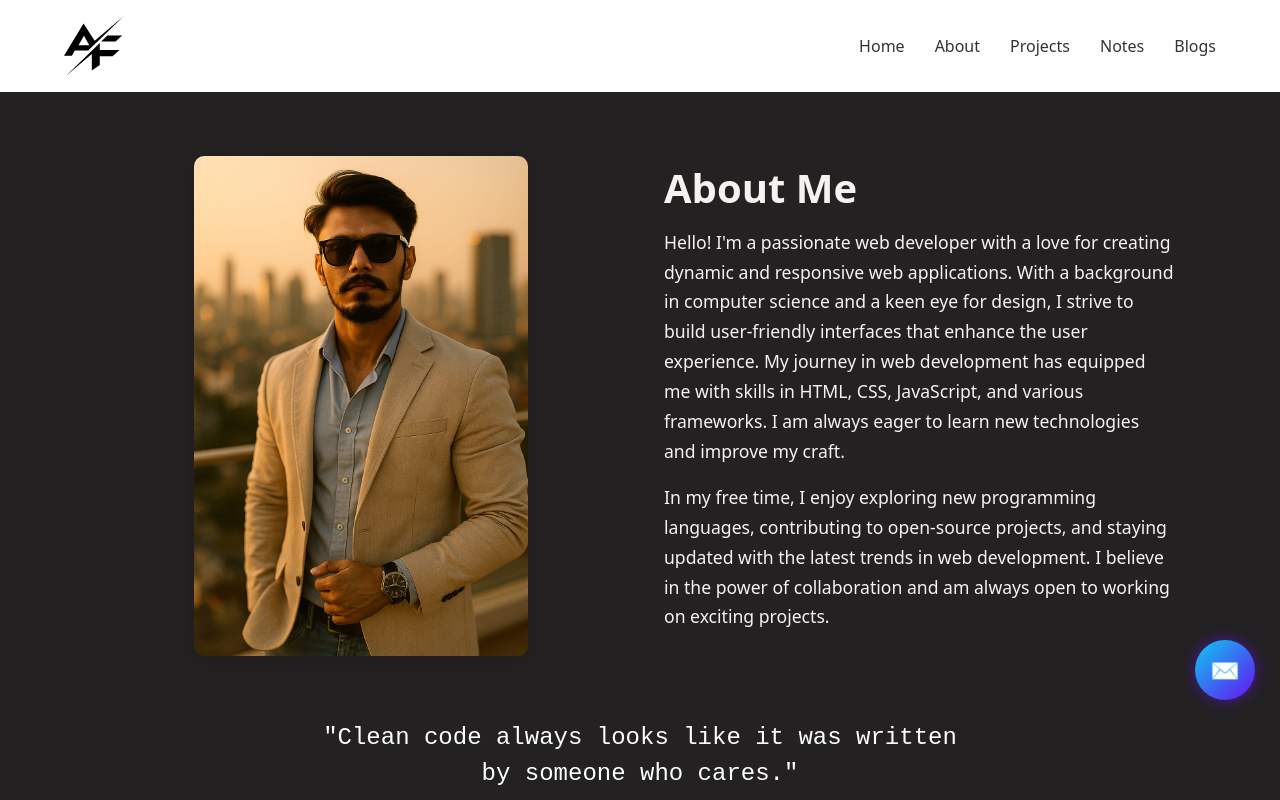
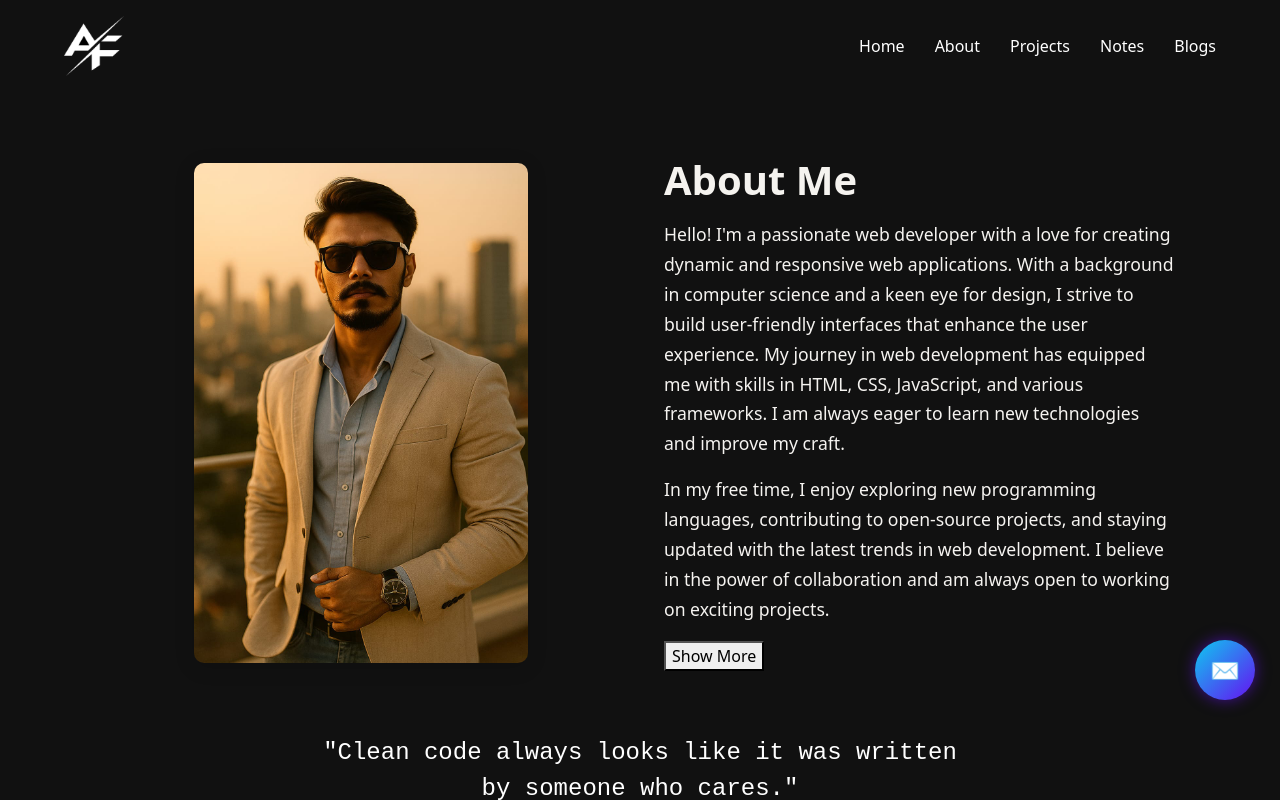
Before and after one commit to amansrivastavv/amanportfolio, a React (Vite) app: page /about in a window 1280 px wide. Built offline with nearby package versions, Linux system fonts and the light colour scheme.

Commit message:
fixed navbar links style and creatd a aboutdetails page

```diff
--- a/src/components/AboutImgCard.jsx
+++ b/src/components/AboutImgCard.jsx
@@ -76,13 +76,11 @@ const DecayCard = ({
     <div
       ref={svgRef}
       className="content"
-      /* parent box keeps requested size, but can be overridden by CSS */
       style={{ width, height }}
     >
       <svg
-        /* origin 0 0 so इमेज crop न हो */
         viewBox={`0 0 ${vbW} ${vbH}`}
-        preserveAspectRatio="xMidYMid meet"   /* ‘meet’ = no crop, letter‑boxed if needed */
+        preserveAspectRatio="xMidYMid meet"
         className="svg"
       >
         {/* ─────── FX filter ─────── */}
--- a/src/components/Navbar.css
+++ b/src/components/Navbar.css
@@ -4,9 +4,8 @@
   justify-content: space-between;
   align-items: center;
   padding: 16px 5%;
-  position: relative !important;
-    top: auto !important;
-  z-index: 10;
+  position: relative;
+    top: auto;
   transition: background-color 0.3s ease, color 0.3s ease;
 }
 
@@ -59,7 +58,7 @@
 }
 
 .nav-links a {
-  text-decoration: none;
+  text-decoration: none !important;
   font-weight: 500;
   transition: color 0.3s ease;
 }
@@ -100,10 +99,15 @@
   padding: 20px;
   display: flex;
   flex-direction: column;
+  align-items: center;
   gap: 16px;
   box-shadow: 0 8px 16px rgba(0, 0, 0, 0.1);
   transition: background-color 0.3s ease, color 0.3s ease;
   background-color: #fff;
+  z-index: 10;
+}
+a{
+  text-decoration: none !important;
 }
 
 .navbar-dark .mobile-menu {
--- a/src/components/Navbar.jsx
+++ b/src/components/Navbar.jsx
@@ -3,7 +3,7 @@ import { Link, useLocation } from 'react-router-dom';
 import { AnimatePresence, motion } from 'framer-motion';
 import './Navbar.css';
 import DarkLogo from '../assets/logos/AFBlack.svg';
-import LightLogo from '../assets/logos/AFWhite.png'
+import LightLogo from '../assets/logos/AFWhite.png';
 
 const menuItems = [
   { name: 'Home', path: '/' },
@@ -18,17 +18,15 @@ const Navbar = () => {
   const toggleMenu = () => setMenuOpen((prev) => !prev);
 
   const location = useLocation();
-  const isBlogPage = location.pathname.includes('/blogs');
+  const isDarkPage = location.pathname.includes('/blogs') || location.pathname.includes('/about');
 
   return (
-    <nav
-      className={`navbarNav ${isBlogPage ? 'navbar-dark' : 'navbar-light'}`}
-    >
+    <nav className={`navbarNav ${isDarkPage ? 'navbar-dark' : 'navbar-light'}`}>
       {/* Logo */}
       <div className="logo">
         <Link to="/">
           <img
-            src={isBlogPage ? LightLogo : DarkLogo}
+            src={isDarkPage ? LightLogo : DarkLogo}
             alt="Logo"
             className="logo-img"
             style={{ height: '60px', width: 'auto' }}
@@ -44,7 +42,7 @@ const Navbar = () => {
       </div>
 
       {/* Desktop Links */}
-      <div className={`nav-links desktop-only ${isBlogPage ? 'text-light' : 'text-dark'}`}>
+      <div className={`nav-links desktop-only ${isDarkPage ? 'text-light' : 'text-dark'}`}>
         {menuItems.map((item) => (
           <Link key={item.name} to={item.path}>
             {item.name}
@@ -56,7 +54,7 @@ const Navbar = () => {
       <AnimatePresence>
         {menuOpen && (
           <motion.div
-            className={`mobile-menu ${isBlogPage ? 'bg-dark text-light' : 'bg-light text-dark'}`}
+            className={`mobile-menu ${isDarkPage ? 'bg-dark text-light' : 'bg-light text-dark'}`}
             initial={{ opacity: 0, y: -20 }}
             animate={{ opacity: 1, y: 0 }}
             exit={{ opacity: 0, y: -20 }}
--- a/src/main.jsx
+++ b/src/main.jsx
@@ -12,6 +12,7 @@ import BlogsPage from "./pages/BlogsPage";
 import AppLayout from "./App";
 import "./index.css";
 import "locomotive-scroll/dist/locomotive-scroll.css";
+import AboutDetails from "./pages/AboutDetails";
 
 const router = createBrowserRouter(
   [
@@ -27,6 +28,8 @@ const router = createBrowserRouter(
         { path: "blogs", element: <BlogsPage /> },
         { path: "featured-projects", element: <FeaturedProjects /> },
         { path: "all-projects", element: <ProjectsMain /> },
+         { path: "about-details", element: <AboutDetails /> },
+
       ],
     },
   ],
--- a/src/pages/About.jsx
+++ b/src/pages/About.jsx
@@ -1,8 +1,15 @@
 import React from "react";
+import { useNavigate } from "react-router-dom"; // ✅ Import
 import "../styles/pages.css";
 import aboutImg from "../assets/images/about.jpeg";
 
 const About = () => {
+  const navigate = useNavigate(); // ✅ Hook for navigation
+
+  const handleShowMore = () => {
+    navigate("/about-details"); // ✅ Route to AboutDetails page
+  };
+
   return (
     <section className="about-section py-5">
       <div className="container">
@@ -22,7 +29,7 @@ const About = () => {
           <div className="col-md-6">
             <div className="about-text-section px-4 py-3">
               <h2 className="about-heading">About Me</h2>
-              <p className="about-text">
+                <p className="about-text">
                 Hello! I'm a passionate web developer with a love for creating
                 dynamic and responsive web applications. With a background in
                 computer science and a keen eye for design, I strive to build
@@ -38,21 +45,18 @@ const About = () => {
                 collaboration and am always open to working on exciting
                 projects.
               </p>
+              <button onClick={handleShowMore}>Show More</button>
             </div>
           </div>
         </div>
       </div>
 
-      {/* Typing Animation Section */}
       <div className="typing-container mt-5 text-center">
         <p className="typing-text">
           "Clean code always looks like it was written<br />
           by someone who cares."
         </p>
       </div>
-      {/* <div style={{ display: 'flex', justifyContent: 'center' }}>
-        <DecayCard />
-      </div> */}
     </section>
   );
 };
--- /dev/null
+++ b/src/pages/AboutDetails.jsx
@@ -0,0 +1,15 @@
+import React from "react";
+import "../styles/pages.css";
+import About from "./About";
+import DecayCard from "../components/AboutImgCard";
+
+const AboutDetails = () => {
+  return (
+    <section className="about-full-page">
+      <About />
+
+    </section>
+  );
+};
+
+export default AboutDetails;
--- a/src/styles/pages.css
+++ b/src/styles/pages.css
@@ -44,7 +44,7 @@
 
 /* About Page Styles */
 .about-section{
-  background-color: #232122;
+  background-color: #111;
   color: #f5f3ef;
   width: 100%;
   height: auto;
```
